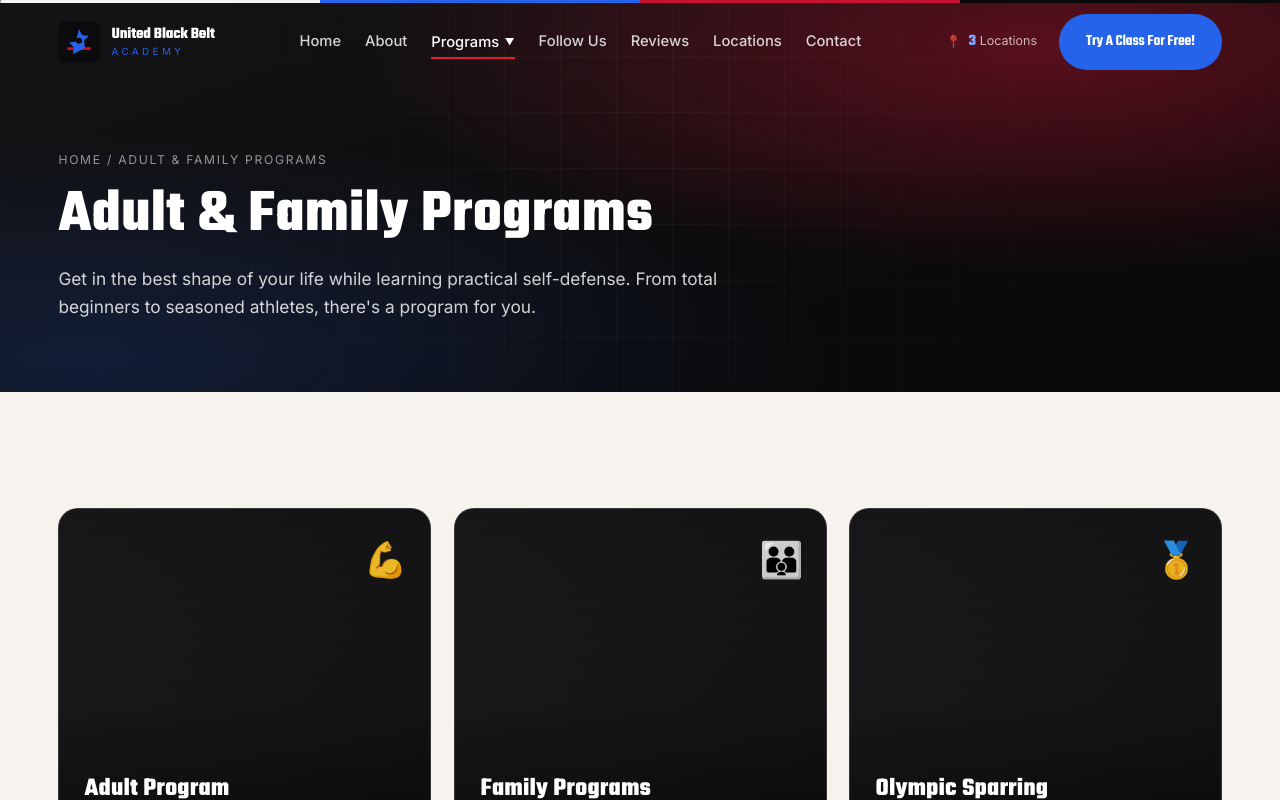
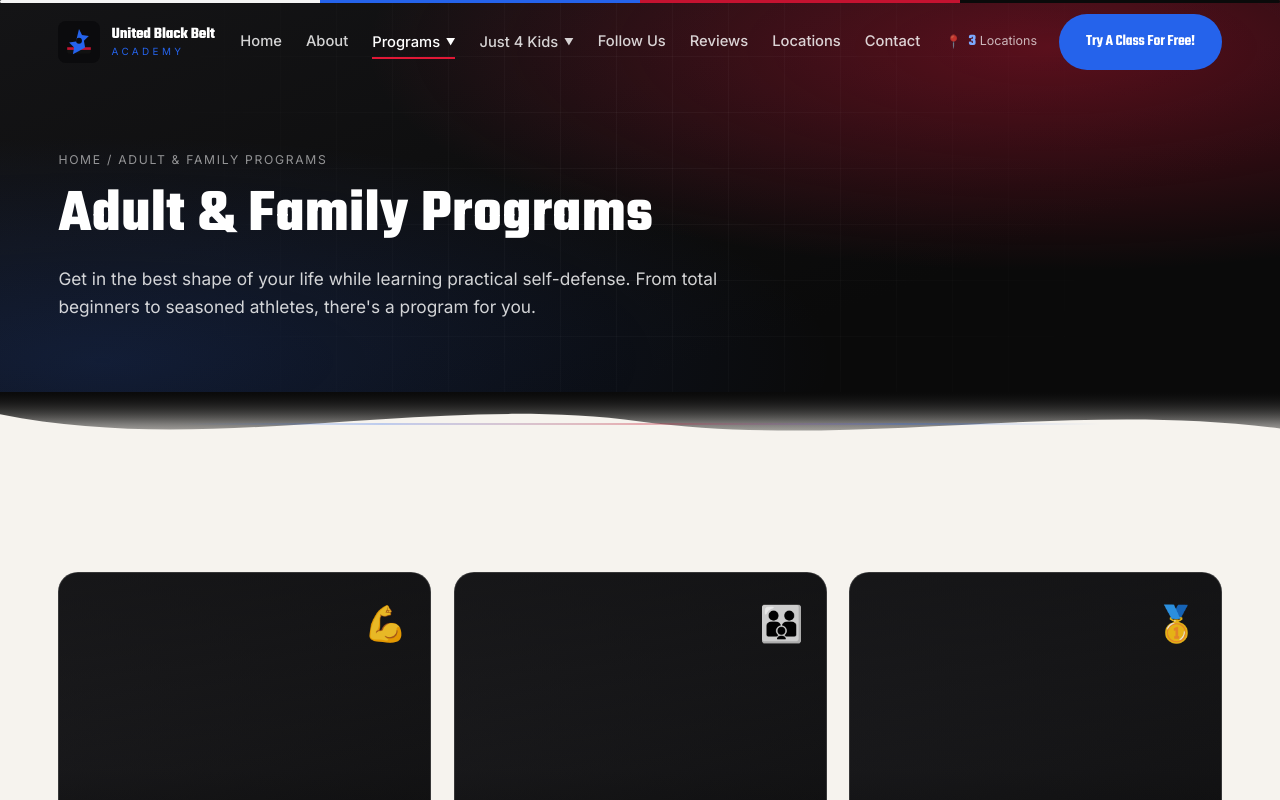
Before and after one commit to FuzzyAges14/UBBA_Web, a React (Vite) app: page /programs/adult in a window 1280 px wide. Shown: the top 800 px of the page. Built offline with nearby package versions, Linux system fonts and the light colour scheme.

Commit message:
Separate Just 4 Kids from Programs nav and soften section seams
Move Just 4 Kids into its own desktop/mobile nav dropdown, and add
gradient wave seams between contrasting section backgrounds on program
and Just 4 Kids pages.

Co-authored-by: FuzzyAges14 <FuzzyAges14@users.noreply.github.com>

```diff
--- a/src/components/Header.tsx
+++ b/src/components/Header.tsx
@@ -1,6 +1,6 @@
 import { useEffect, useRef, useState } from 'react'
 import { Link, useLocation } from 'react-router-dom'
-import { SITE, LOCATIONS, MEGA_MENU } from '../data/site'
+import { SITE, LOCATIONS, MEGA_MENU, JUST_4_KIDS_MENU } from '../data/site'
 
 const TOP_NAV = [
   { label: 'Home', to: '/' },
@@ -15,9 +15,12 @@ export default function Header() {
   const [solid, setSolid] = useState(false)
   const [menuOpen, setMenuOpen] = useState(false)
   const [megaOpen, setMegaOpen] = useState(false)
+  const [j4kOpen, setJ4kOpen] = useState(false)
   const [programsOpen, setProgramsOpen] = useState(false)
+  const [j4kMobileOpen, setJ4kMobileOpen] = useState(false)
   const location = useLocation()
   const closeTimer = useRef<number | undefined>(undefined)
+  const j4kCloseTimer = useRef<number | undefined>(undefined)
 
   const locationCount = LOCATIONS.length + (SITE.showGlenRock ? 1 : 0)
 
@@ -31,12 +34,17 @@ export default function Header() {
   useEffect(() => {
     setMenuOpen(false)
     setMegaOpen(false)
+    setJ4kOpen(false)
     setProgramsOpen(false)
+    setJ4kMobileOpen(false)
   }, [location.pathname, location.hash])
 
   useEffect(() => {
     document.body.style.overflow = menuOpen ? 'hidden' : ''
-    if (!menuOpen) setProgramsOpen(false)
+    if (!menuOpen) {
+      setProgramsOpen(false)
+      setJ4kMobileOpen(false)
+    }
     return () => {
       document.body.style.overflow = ''
     }
@@ -44,10 +52,20 @@ export default function Header() {
 
   const openMega = () => {
     window.clearTimeout(closeTimer.current)
+    setJ4kOpen(false)
     setMegaOpen(true)
   }
   const scheduleClose = () => {
     closeTimer.current = window.setTimeout(() => setMegaOpen(false), 140)
+  }
+
+  const openJ4k = () => {
+    window.clearTimeout(j4kCloseTimer.current)
+    setMegaOpen(false)
+    setJ4kOpen(true)
+  }
+  const scheduleJ4kClose = () => {
+    j4kCloseTimer.current = window.setTimeout(() => setJ4kOpen(false), 140)
   }
 
   const isActive = (to: string) => {
@@ -56,9 +74,8 @@ export default function Header() {
     return location.pathname === to
   }
 
-  const programsActive =
-    location.pathname.startsWith('/programs') ||
-    location.pathname.startsWith('/just-4-kids')
+  const programsActive = location.pathname.startsWith('/programs')
+  const just4KidsActive = location.pathname.startsWith('/just-4-kids')
 
   return (
     <>
@@ -99,7 +116,10 @@ export default function Header() {
                 className={`nav__link ${programsActive ? 'is-active' : ''}`}
                 aria-expanded={megaOpen}
                 aria-haspopup="true"
-                onClick={() => setMegaOpen((v) => !v)}
+                onClick={() => {
+                  setJ4kOpen(false)
+                  setMegaOpen((v) => !v)
+                }}
               >
                 Programs <span className="nav__caret">▼</span>
               </button>
@@ -116,6 +136,41 @@ export default function Header() {
                       ))}
                     </div>
                   ))}
+                </div>
+              )}
+            </div>
+
+            <div
+              className={`nav__item ${j4kOpen ? 'is-open' : ''}`}
+              onMouseEnter={openJ4k}
+              onMouseLeave={scheduleJ4kClose}
+            >
+              <button
+                type="button"
+                className={`nav__link ${just4KidsActive ? 'is-active' : ''}`}
+                aria-expanded={j4kOpen}
+                aria-haspopup="true"
+                onClick={() => {
+                  setMegaOpen(false)
+                  setJ4kOpen((v) => !v)
+                }}
+              >
+                Just 4 Kids <span className="nav__caret">▼</span>
+              </button>
+              {j4kOpen && (
+                <div
+                  className="mega mega--j4k"
+                  onMouseEnter={openJ4k}
+                  onMouseLeave={scheduleJ4kClose}
+                >
+                  <div>
+                    <div className="mega__heading">{JUST_4_KIDS_MENU.heading}</div>
+                    {JUST_4_KIDS_MENU.links.map((link) => (
+                      <Link key={link.label} to={link.to} className="mega__link">
+                        <span>{link.label}</span>
+                      </Link>
+                    ))}
+                  </div>
                 </div>
               )}
             </div>
@@ -206,6 +261,34 @@ export default function Header() {
               </div>
             </div>
 
+            <div className={`mobile-nav__accordion ${j4kMobileOpen ? 'is-open' : ''}`}>
+              <button
+                type="button"
+                className="mobile-nav__accordion-trigger"
+                aria-expanded={j4kMobileOpen}
+                aria-controls="mobile-just-4-kids"
+                onClick={() => setJ4kMobileOpen((v) => !v)}
+              >
+                <span>Just 4 Kids</span>
+                <span className="nav__caret" aria-hidden="true">
+                  ▼
+                </span>
+              </button>
+              <div
+                id="mobile-just-4-kids"
+                className="mobile-nav__accordion-panel"
+                hidden={!j4kMobileOpen}
+              >
+                <div className="mobile-nav__group">
+                  {JUST_4_KIDS_MENU.links.map((link) => (
+                    <Link key={link.label} to={link.to} className="mn-sub">
+                      <span className="mn-sub__label">{link.label}</span>
+                    </Link>
+                  ))}
+                </div>
+              </div>
+            </div>
+
             <Link to="/follow-us">Follow Us</Link>
             <Link to="/#reviews">Reviews</Link>
             <Link to="/#locations">Locations</Link>
--- /dev/null
+++ b/src/components/SectionSeam.tsx
@@ -0,0 +1,72 @@
+import type { CSSProperties } from 'react'
+
+type SeamTone = 'off-white' | 'dark' | 'graphite' | 'j4k' | 'j4k-sun' | 'j4k-hero'
+
+const TONES: Record<SeamTone, string> = {
+  'off-white': 'var(--off-white)',
+  dark: 'var(--black)',
+  graphite: 'var(--graphite)',
+  j4k: '#fff9f4',
+  'j4k-sun': '#fffaf0',
+  'j4k-hero': '#eef4ff',
+}
+
+type SectionSeamProps = {
+  /** Background tone of the section above the seam */
+  from: SeamTone
+  /** Background tone of the section below the seam */
+  to: SeamTone
+  /** Soft wave (default) or a thinner fade blend */
+  variant?: 'wave' | 'fade'
+}
+
+/**
+ * Soft visual bridge between adjacent sections with different backgrounds.
+ * Place between sections — not inside them.
+ */
+export default function SectionSeam({ from, to, variant = 'wave' }: SectionSeamProps) {
+  const fromColor = TONES[from]
+  const toColor = TONES[to]
+
+  if (variant === 'fade') {
+    return (
+      <div
+        className="section-seam section-seam--fade"
+        aria-hidden="true"
+        style={
+          {
+            '--seam-from': fromColor,
+            '--seam-to': toColor,
+          } as CSSProperties
+        }
+      />
+    )
+  }
+
+  return (
+    <div
+      className="section-seam section-seam--wave"
+      aria-hidden="true"
+      style={
+        {
+          '--seam-from': fromColor,
+          '--seam-to': toColor,
+        } as CSSProperties
+      }
+    >
+      <div className="section-seam__fade" />
+      <svg
+        className="section-seam__svg"
+        viewBox="0 0 1440 72"
+        preserveAspectRatio="none"
+        focusable="false"
+      >
+        <path
+          d="M0,24 C240,72 480,0 720,32 C960,64 1200,8 1440,40 L1440,72 L0,72 Z"
+          fill="var(--seam-to)"
+        />
+      </svg>
+      <div className="section-seam__accent" />
+    </div>
+  )
+}
--- a/src/data/site.ts
+++ b/src/data/site.ts
@@ -706,15 +706,18 @@ export const MEGA_MENU: MegaGroup[] = [
       { label: 'Weapons Class', to: '/programs/adult' },
     ],
   },
-  {
-    heading: 'Just 4 Kids',
-    links: [
-      { label: 'Birthday Parties', to: '/just-4-kids/birthday-parties' },
-      { label: 'Summer / Day Camp', to: '/just-4-kids/summer-camp' },
-      { label: "Parents' Night Out", to: '/just-4-kids/parents-night-out' },
-    ],
-  },
 ]
+
+/** Top-level Just 4 Kids nav dropdown (separate from Programs). */
+export const JUST_4_KIDS_MENU: MegaGroup = {
+  heading: 'Just 4 Kids',
+  links: [
+    { label: 'Overview', to: '/just-4-kids' },
+    { label: 'Birthday Parties', to: '/just-4-kids/birthday-parties' },
+    { label: 'Summer / Day Camp', to: '/just-4-kids/summer-camp' },
+    { label: "Parents' Night Out", to: '/just-4-kids/parents-night-out' },
+  ],
+}
 
 export type SeoMeta = { title: string; description: string }
 
--- a/src/index.css
+++ b/src/index.css
@@ -148,6 +148,78 @@ button {
   background: var(--off-white);
 }
 
+/* Soft bridges between sections with different backgrounds */
+.section-seam {
+  position: relative;
+  z-index: 2;
+  pointer-events: none;
+  line-height: 0;
+  overflow: hidden;
+}
+.section-seam--wave {
+  height: 64px;
+  background: linear-gradient(
+    to bottom,
+    var(--seam-from) 0%,
+    color-mix(in srgb, var(--seam-from) 55%, var(--seam-to)) 46%,
+    var(--seam-to) 100%
+  );
+}
+.section-seam__fade {
+  position: absolute;
+  inset: 0;
+  background: linear-gradient(
+    to bottom,
+    color-mix(in srgb, var(--seam-from) 80%, transparent) 0%,
+    transparent 50%,
+    color-mix(in srgb, var(--seam-to) 55%, transparent) 100%
+  );
+}
+.section-seam__svg {
+  position: absolute;
+  left: 0;
+  right: 0;
+  bottom: -1px;
+  width: 100%;
+  height: 100%;
+  display: block;
+}
+.section-seam__accent {
+  position: absolute;
+  left: 14%;
+  right: 14%;
+  top: 50%;
+  height: 2px;
+  border-radius: 999px;
+  background: linear-gradient(
+    90deg,
+    transparent 0%,
+    color-mix(in srgb, var(--blue) 55%, transparent) 22%,
+    color-mix(in srgb, var(--red) 65%, transparent) 50%,
+    color-mix(in srgb, var(--blue) 55%, transparent) 78%,
+    transparent 100%
+  );
+  opacity: 0.5;
+  transform: translateY(-50%);
+}
+.section-seam--fade {
+  height: 72px;
+  background: linear-gradient(
+    to bottom,
+    var(--seam-from) 0%,
+    color-mix(in srgb, var(--seam-from) 55%, var(--seam-to)) 42%,
+    var(--seam-to) 100%
+  );
+}
+@media (max-width: 640px) {
+  .section-seam--wave {
+    height: 48px;
+  }
+  .section-seam--fade {
+    height: 56px;
+  }
+}
+
 .eyebrow {
   display: inline-flex;
   align-items: center;
@@ -469,16 +541,22 @@ button {
   top: calc(100% + 14px);
   left: 50%;
   transform: translateX(-50%);
-  width: min(760px, 90vw);
+  width: min(560px, 90vw);
   background: rgba(16, 16, 18, 0.98);
   backdrop-filter: blur(16px);
   border: 1px solid var(--line-dark);
   border-radius: var(--radius);
   padding: 1.6rem;
   display: grid;
-  grid-template-columns: repeat(3, 1fr);
+  grid-template-columns: repeat(2, 1fr);
   gap: 1.6rem;
   box-shadow: var(--shadow-lg);
+}
+.mega--j4k {
+  width: min(260px, 90vw);
+  grid-template-columns: 1fr;
+  left: 0;
+  transform: none;
 }
 .mega::before {
   content: '';
--- a/src/pages/AdultPrograms.tsx
+++ b/src/pages/AdultPrograms.tsx
@@ -4,6 +4,7 @@ import Placeholder from '../components/Placeholder'
 import CtaBanner from '../components/CtaBanner'
 import PageHero from '../components/PageHero'
 import Faq from '../components/Faq'
+import SectionSeam from '../components/SectionSeam'
 import { ADULT_PROGRAMS, FAQS, SITE } from '../data/site'
 
 const GLYPH: Record<string, string> = {
@@ -23,6 +24,8 @@ export default function AdultPrograms() {
         title="Adult & Family Programs"
         intro="Get in the best shape of your life while learning practical self-defense. From total beginners to seasoned athletes, there's a program for you."
       />
+
+      <SectionSeam from="dark" to="off-white" />
 
       <section className="section">
         <div className="container">
@@ -55,6 +58,8 @@ export default function AdultPrograms() {
         </div>
       </section>
 
+      <SectionSeam from="off-white" to="dark" />
+
       <section className="section section--dark">
         <div className="dojang" aria-hidden="true" />
         <div className="container split" style={{ position: 'relative' }}>
@@ -75,6 +80,8 @@ export default function AdultPrograms() {
           </Reveal>
         </div>
       </section>
+
+      <SectionSeam from="dark" to="off-white" />
 
       <section className="section section--offwhite">
         <div className="container" style={{ maxWidth: '820px' }}>
--- a/src/pages/BirthdayParties.tsx
+++ b/src/pages/BirthdayParties.tsx
@@ -4,6 +4,7 @@ import Reveal from '../components/Reveal'
 import Faq from '../components/Faq'
 import MediaFrame from '../components/MediaFrame'
 import EventInquiryForm from '../components/EventInquiryForm'
+import SectionSeam from '../components/SectionSeam'
 import { getJust4KidsDetail } from '../data/site'
 
 export default function BirthdayParties() {
@@ -32,6 +33,8 @@ export default function BirthdayParties() {
         </div>
       </PageHero>
 
+      <SectionSeam from="j4k-hero" to="j4k" />
+
       <section className="section j4k-surface">
         <div className="j4k-confetti" aria-hidden="true" />
         <div className="container">
@@ -53,6 +56,8 @@ export default function BirthdayParties() {
           </div>
         </div>
       </section>
+
+      <SectionSeam from="j4k" to="off-white" />
 
       <section className="section">
         <div className="container split">
--- a/src/pages/Just4Kids.tsx
+++ b/src/pages/Just4Kids.tsx
@@ -2,6 +2,7 @@ import { Link } from 'react-router-dom'
 import { motion } from 'framer-motion'
 import Reveal from '../components/Reveal'
 import MediaFrame from '../components/MediaFrame'
+import SectionSeam from '../components/SectionSeam'
 import { JUST_4_KIDS, SITE } from '../data/site'
 import type { FunStickerKind } from '../components/FunSticker'
 
@@ -89,6 +90,8 @@ export default function Just4Kids() {
         </div>
       </section>
 
+      <SectionSeam from="j4k-hero" to="off-white" />
+
       <section className="section">
         <div className="container">
           <Reveal>
@@ -108,6 +111,8 @@ export default function Just4Kids() {
           </div>
         </div>
       </section>
+
+      <SectionSeam from="off-white" to="j4k" />
 
       <section className="section j4k-surface">
         <div className="j4k-confetti" aria-hidden="true" />
--- a/src/pages/ParentsNightOut.tsx
+++ b/src/pages/ParentsNightOut.tsx
@@ -4,6 +4,7 @@ import Reveal from '../components/Reveal'
 import Faq from '../components/Faq'
 import MediaFrame from '../components/MediaFrame'
 import EventInquiryForm from '../components/EventInquiryForm'
+import SectionSeam from '../components/SectionSeam'
 import { getJust4KidsDetail } from '../data/site'
 
 export default function ParentsNightOut() {
@@ -32,6 +33,8 @@ export default function ParentsNightOut() {
         </div>
       </PageHero>
 
+      <SectionSeam from="j4k-hero" to="j4k" />
+
       <section className="section j4k-surface">
         <div className="j4k-confetti" aria-hidden="true" />
         <div className="container">
@@ -53,6 +56,8 @@ export default function ParentsNightOut() {
           </div>
         </div>
       </section>
+
+      <SectionSeam from="j4k" to="off-white" />
 
       <section className="section">
         <div className="container split">
--- a/src/pages/SummerCamp.tsx
+++ b/src/pages/SummerCamp.tsx
@@ -4,6 +4,7 @@ import Reveal from '../components/Reveal'
 import Faq from '../components/Faq'
 import MediaFrame from '../components/MediaFrame'
 import EventInquiryForm from '../components/EventInquiryForm'
+import SectionSeam from '../components/SectionSeam'
 import { getJust4KidsDetail } from '../data/site'
 
 export default function SummerCamp() {
@@ -32,6 +33,8 @@ export default function SummerCamp() {
         </div>
       </PageHero>
 
+      <SectionSeam from="j4k-hero" to="j4k-sun" />
+
       <section className="section j4k-surface j4k-surface--sun">
         <div className="j4k-confetti" aria-hidden="true" />
         <div className="container">
@@ -53,6 +56,8 @@ export default function SummerCamp() {
           </div>
         </div>
       </section>
+
+      <SectionSeam from="j4k-sun" to="off-white" />
 
       <section className="section">
         <div className="container split">
```
Also changed, not shown: src/pages/ChildrenPrograms.tsx (+7 -0 lines), src/pages/ProgramDetail.tsx (+7 -0 lines), 1 other file (tests, documents, lock files or other folders).
